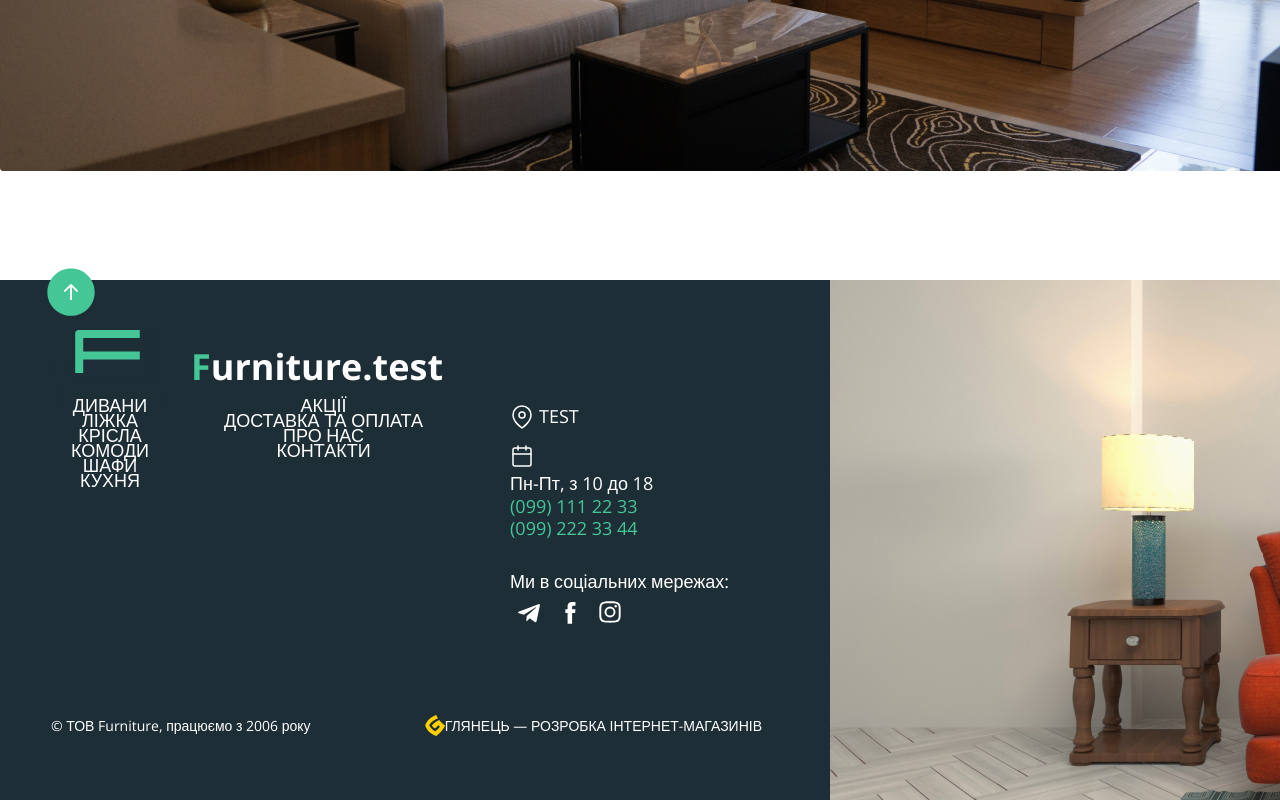
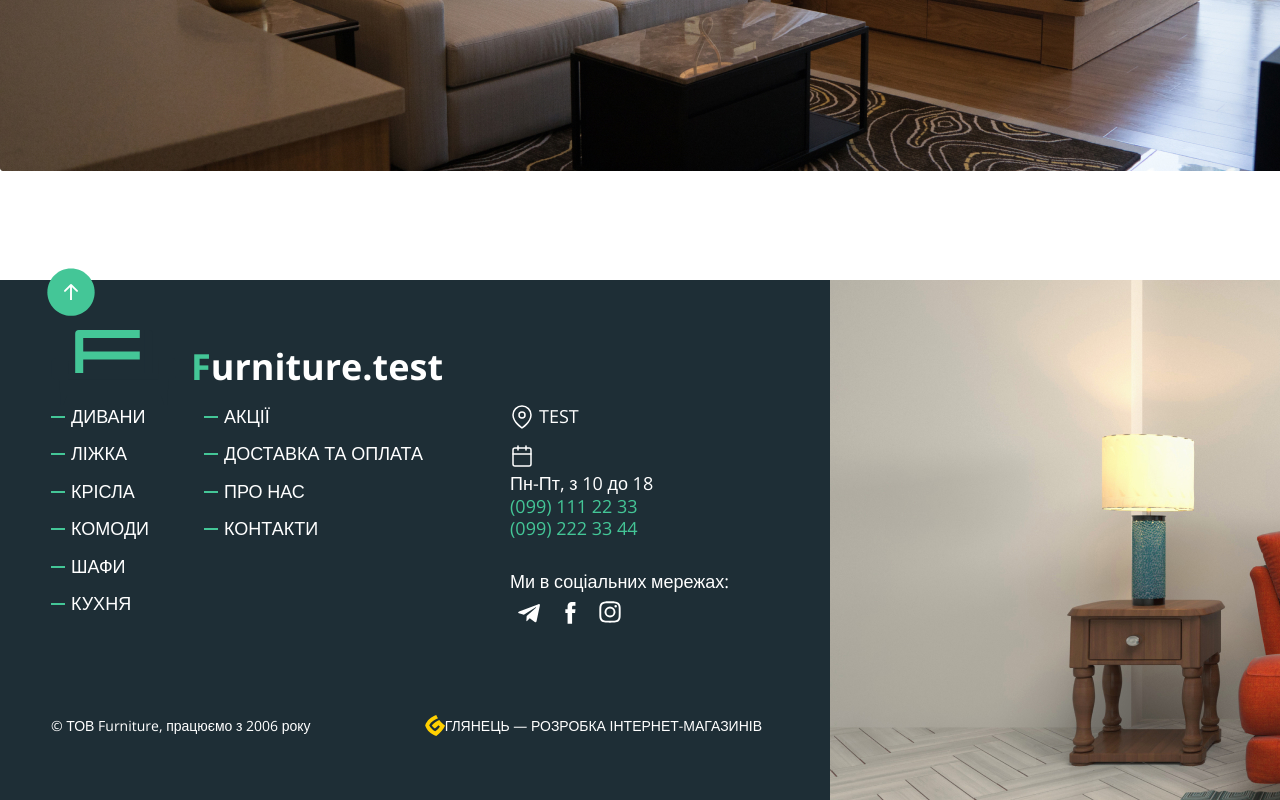
Before and after one commit to Tatiana-ok/Furniture, a website: page index.html in a window 1280 px wide. Shown: the part 4468-5268 px from the top of the page. Drawn offline with nearby package versions, Linux system fonts and the light colour scheme.

Commit message:
Edit styles

```diff
--- a/index.html
+++ b/index.html
@@ -306,18 +306,18 @@
             </a>
             <div style="display: flex; padding-bottom: 83px;">
                 <ul class="categories-list">
-                    <li class="categories-item"><a class="" href="">Дивани</a></li>
-                    <li class="categories-item"><a class="" href="">Ліжка</a></li>
-                    <li class="categories-item"><a class="" href="">Крісла</a></li>
-                    <li class="categories-item"><a class="" href="">Комоди</a></li>
-                    <li class="categories-item"><a class="" href="">Шафи</a></li>
-                    <li class="categories-item"><a class="" href="">Кухня</a></li>
+                    <li class="categories-item-footer"><a class="" href="">Дивани</a></li>
+                    <li class="categories-item-footer"><a class="" href="">Ліжка</a></li>
+                    <li class="categories-item-footer"><a class="" href="">Крісла</a></li>
+                    <li class="categories-item-footer"><a class="" href="">Комоди</a></li>
+                    <li class="categories-item-footer"><a class="" href="">Шафи</a></li>
+                    <li class="categories-item-footer"><a class="" href="">Кухня</a></li>
                 </ul>
                 <ul class="menu-list">
-                    <li class="categories-item"><a class="" href="">Акції</a></li>
-                    <li class="categories-item"><a class="" href="">Доставка та оплата</a></li>
-                    <li class="categories-item"><a class="" href="">Про нас</a></li>
-                    <li class="categories-item"><a class="" href="">Контакти</a></li>
+                    <li class="categories-item-footer"><a class="" href="">Акції</a></li>
+                    <li class="categories-item-footer"><a class="" href="">Доставка та оплата</a></li>
+                    <li class="categories-item-footer"><a class="" href="">Про нас</a></li>
+                    <li class="categories-item-footer"><a class="" href="">Контакти</a></li>
                 </ul>
                 <div>
                     <ul>
--- a/styles.css
+++ b/styles.css
@@ -557,6 +557,17 @@ hr{
     margin-bottom: 84px;
 }
 
+.categories-item{
+    display: flex;
+    flex-direction: column;
+    align-items: center;
+    position: relative;
+    margin-bottom: 15px;
+    padding-left: 20px;
+    text-transform: uppercase;
+    white-space: nowrap;
+}
+
 .category-button{
     background-color: inherit;
     margin: 0;
@@ -872,10 +883,7 @@ footer .categories-list{
     margin-right: 87px;
 }
 
-.categories-item{
-    display: flex;
-    flex-direction: column;
-    align-items: center;
+.categories-item-footer{
     position: relative;
     margin-bottom: 15px;
     padding-left: 20px;
@@ -883,6 +891,16 @@ footer .categories-list{
     white-space: nowrap;
 }
 
+.categories-item-footer::before {
+    content: "";
+    display: block;
+    width: 14px;
+    height: 2px;
+    background-color: var(--accent-color);
+    position: absolute;
+    top: 50%;
+    left: 0;
+}
 
 footer .phone-numbers{
     display: -webkit-box;
```
